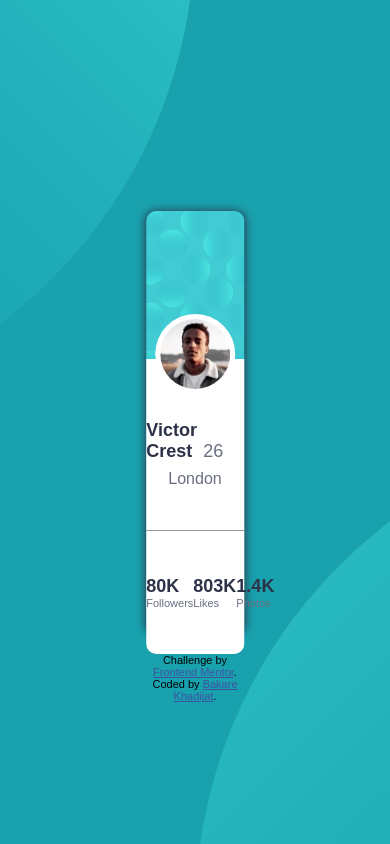
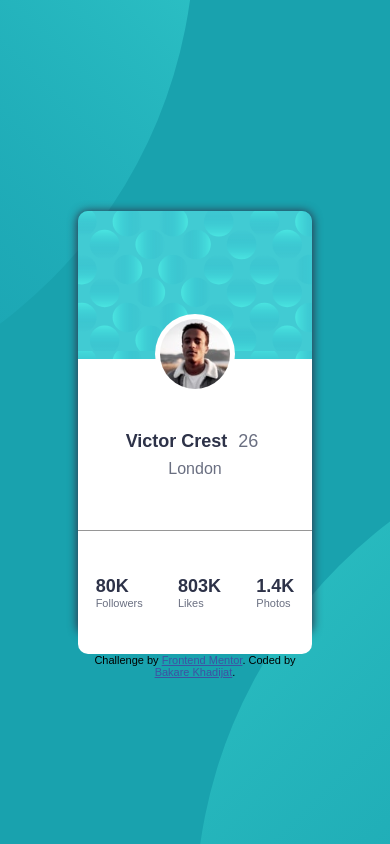
Before and after one commit to Voiced-debug/ProfileCard, a plain HTML site: page index.html in a window 390 px wide. Drawn offline with Linux system fonts and the light colour scheme; a web font is replaced by a local one.

Commit message:
touching up on bugs :)

```diff
--- a/css/style.css
+++ b/css/style.css
@@ -15,9 +15,6 @@ body {
     background-image: url(../images/bg-pattern-bottom.svg), url(../images/bg-pattern-top.svg);
     background-position: left 50vw top 50vh, right 50vw bottom 50vh;
     background-repeat: no-repeat;
-    display: flex;
-    justify-content: center;
-    align-items: center;
 }
 
 .wrapper {
@@ -128,3 +125,32 @@ p {
 .attribution a {
     color: hsl(228, 45%, 44%);
 }
+
+@media (max-width: 1110px) {
+    .wrapper {
+        width: 35%;
+        height: 50%;
+    }
+}
+
+@media (max-width: 1000px) {
+    .wrapper {
+        width: 45%;
+        height: 50%;
+    }
+}
+
+
+@media (max-width: 600px) {
+    .wrapper {
+        width: 60%;
+        height: 50%;
+    }
+}
+
+@media (max-width: 375px) {
+    .wrapper {
+        width: 80%;
+        height: 50%;
+    }
+}
```
